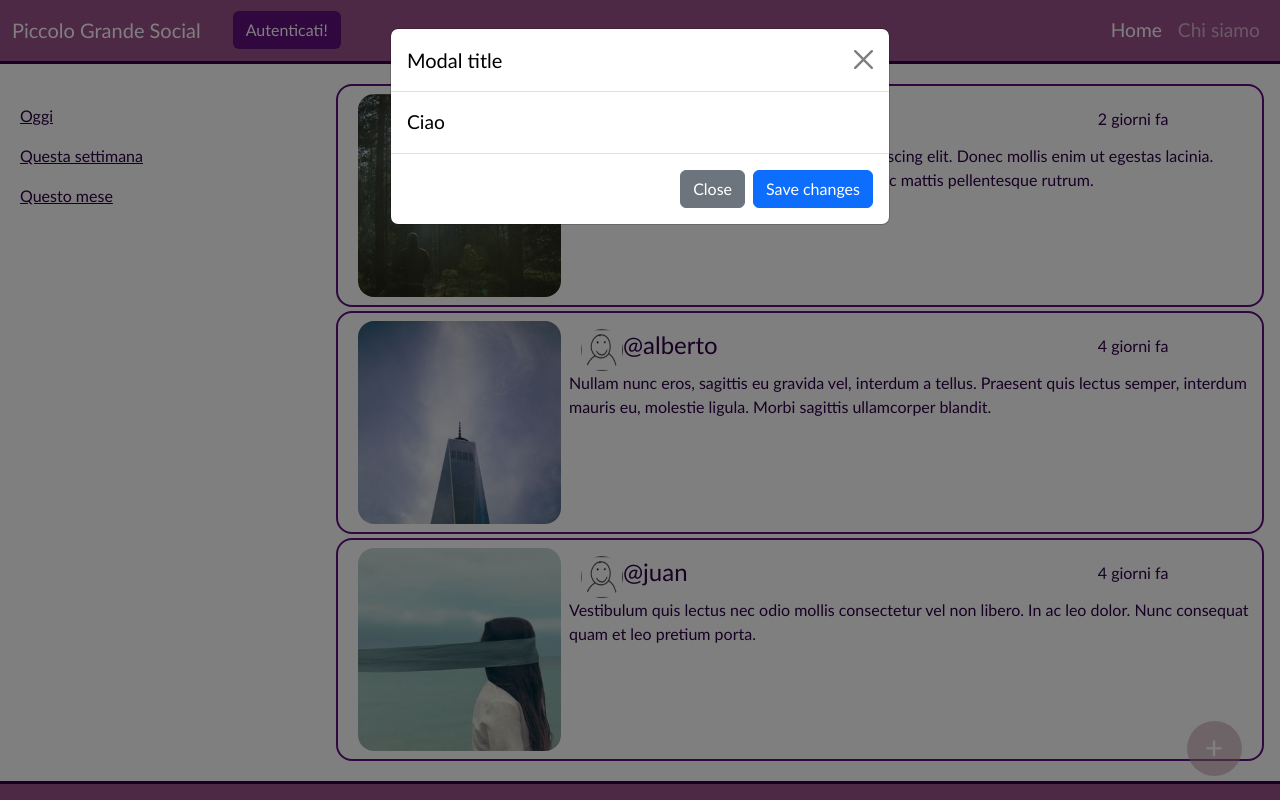
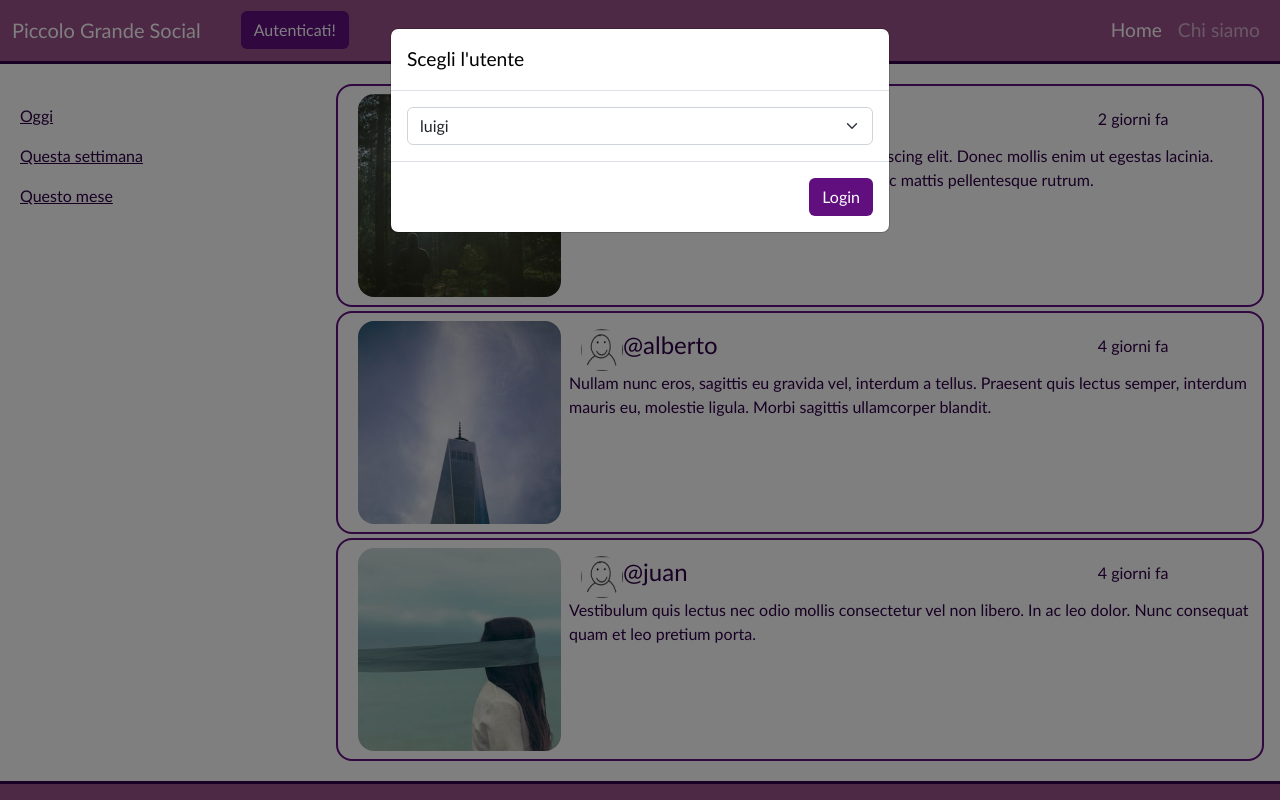
Before and after one commit to Ciovino/Laboratorio---WebApp, a Flask app: page / in a window 1280 px wide, after a click on "Autenticati!". Run offline with Flask 2, Linux system fonts and the light colour scheme.

Commit message:
login utente

```diff
--- a/app.py
+++ b/app.py
@@ -1,8 +1,12 @@
 # Import module
-from flask import Flask, render_template
+from flask import Flask, render_template, redirect, url_for, session, request
+from flask_session import Session
 
 # Create the application
 app = Flask(__name__)
+app.config['SESSION_TYPE'] = 'filesystem'
+app.config['SESSION_PERMANENT'] = False
+Session(app)
 
 posts = [{'id': 1, 'fotoPost':'Immagini/img1.jpg', 'fotoProfilo':'Immagini/Profilo.png', 'username':'luigi', 'giorniFa':2,
             'contenuto':'''Lorem ipsum dolor sit amet, consectetur adipiscing elit. Donec mollis enim ut egestas lacinia.
@@ -19,6 +23,12 @@ posts = [{'id': 1, 'fotoPost':'Immagini/img1.jpg', 'fotoProfilo':'Immagini/Profi
 def homepage():
     return render_template('homepage.html', posts=posts)
 
+@app.route('/login', methods=['POST', 'GET'])
+def user_login():
+    session['login'] = True
+    session['user'] = request.form.get('user-login')
+    return redirect(url_for('homepage'))
+
 @app.route('/presentazione.html')
 def presentazione():
     return render_template('presentazione.html')
--- a/static/homepage.style.css
+++ b/static/homepage.style.css
@@ -1,5 +1,4 @@
 * {
-
     font-family: 'Trebuchet MS', 'Lucida Sans Unicode', 'Lucida Grande', 'Lucida Sans', Arial, sans-serif;
 }
 
@@ -66,6 +65,10 @@ article.post-bordo {
     border: 2px solid #610F7F !important;
 }
 
+.bg-login {
+    background-color: #E2C2C6;
+}
+
 footer {
     color: white;
     font-style: italic;
--- a/static/post.style.css
+++ b/static/post.style.css
@@ -1,5 +1,4 @@
 * {
-    margin: 0 !important;
     font-family: 'Trebuchet MS', 'Lucida Sans Unicode', 'Lucida Grande', 'Lucida Sans', Arial, sans-serif;
 }
 
@@ -19,6 +18,10 @@ header.navbar {
 
 article.post-bordo {
     border: 2px solid #610F7F !important;
+}
+
+.bg-login {
+    background-color: #E2C2C6;
 }
 
 footer {
--- a/templates/homepage.html
+++ b/templates/homepage.html
@@ -7,26 +7,36 @@
 {% endblock %}
 
 {% block autenticazione %}
-<button type="button" class="btn ms-3 autenticazione" data-bs-toggle="modal" data-bs-target="#login">
+<div class="nav-item ps-4">
+    {% if session.login %}
+    <p class="m-0 fs-6 text-light fst-italic"> Benvenuto {{ session.user }}! </p>
+    {% else %}
+    <button type="button" class="btn autenticazione" data-bs-toggle="modal" data-bs-target="#login">
         Autenticati!
     </button>
 
     <div class="modal fade" id="login" tabindex="-1" aria-labelledby="exampleModalLabel" aria-hidden="true">
         <div class="modal-dialog">
             <div class="modal-content">
+                <form action="/login" method="POST" enctype="multipart/form-data">
                     <div class="modal-header">
-                <h1 class="modal-title fs-5" id="exampleModalLabel">Modal title</h1>
-                <button type="button" class="btn-close" data-bs-dismiss="modal" aria-label="Close"></button>
+                        <label for="user-login">Scegli l'utente</label>
                     </div>
                     <div class="modal-body">
-                Ciao
+                        <select name="user-login" class="form-select" aria-label="Default select example">
+                            <option value="luigi">luigi</option>
+                            <option value="alberto">alberto</option>
+                            <option value="juan">juan</option>
+                        </select>
                     </div>
                     <div class="modal-footer">
-                <button type="button" class="btn btn-secondary" data-bs-dismiss="modal">Close</button>
-                <button type="button" class="btn btn-primary">Save changes</button>
+                        <button class="btn autenticazione" type="submit">Login</button>
+                    </div>
+                </form>
             </div>
         </div>
     </div>
+    {% endif %}
 </div>
 {% endblock %}
 
@@ -50,7 +60,8 @@
     <div class="col-lg-9">
         <main>
             {% for post in posts %}
-            <article class="row p-2 m-1 post-bordo rounded-4">
+            <article
+                class="row p-2 m-1 post-bordo rounded-4 {% if session.login and (session.user == post.username) %}bg-login{% endif %}">
                 <aside class="col-lg-3 col-md-6">
                     <a href="{{ url_for('post', id=post.id) }}">
                         <img class="rounded-4 w-100" src="{{ url_for('static', filename=post.fotoPost) }}">
@@ -74,10 +85,12 @@
         </main>
     </div>
 
+    {% if session.login %}
     <a class="nuovo-post" href="NuovoPost.html" title="Aggiungi un post">
         <div id="nuovo-post" class="d-flex align-items-center justify-content-center rounded-circle">
             <p class="text-white text-decoration-none fs-2 mb-1"> + </p>
         </div>
     </a>
+    {% endif %}
 </div>
 {% endblock %}
```
Also changed, not shown: templates/post.html (+10 -1 lines), README.md, 1 other file. Lines whose indentation alone changed are shown as unchanged.
